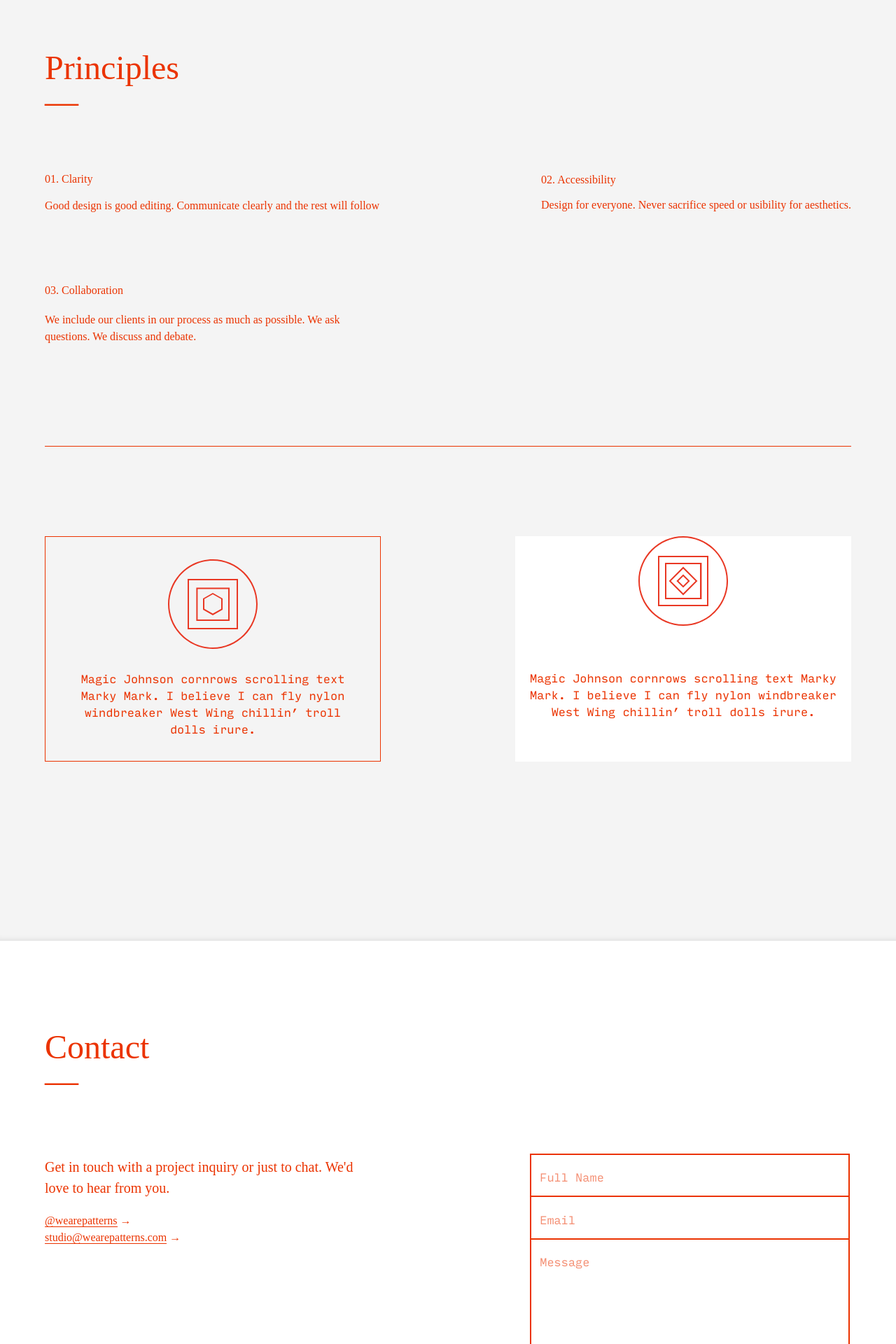
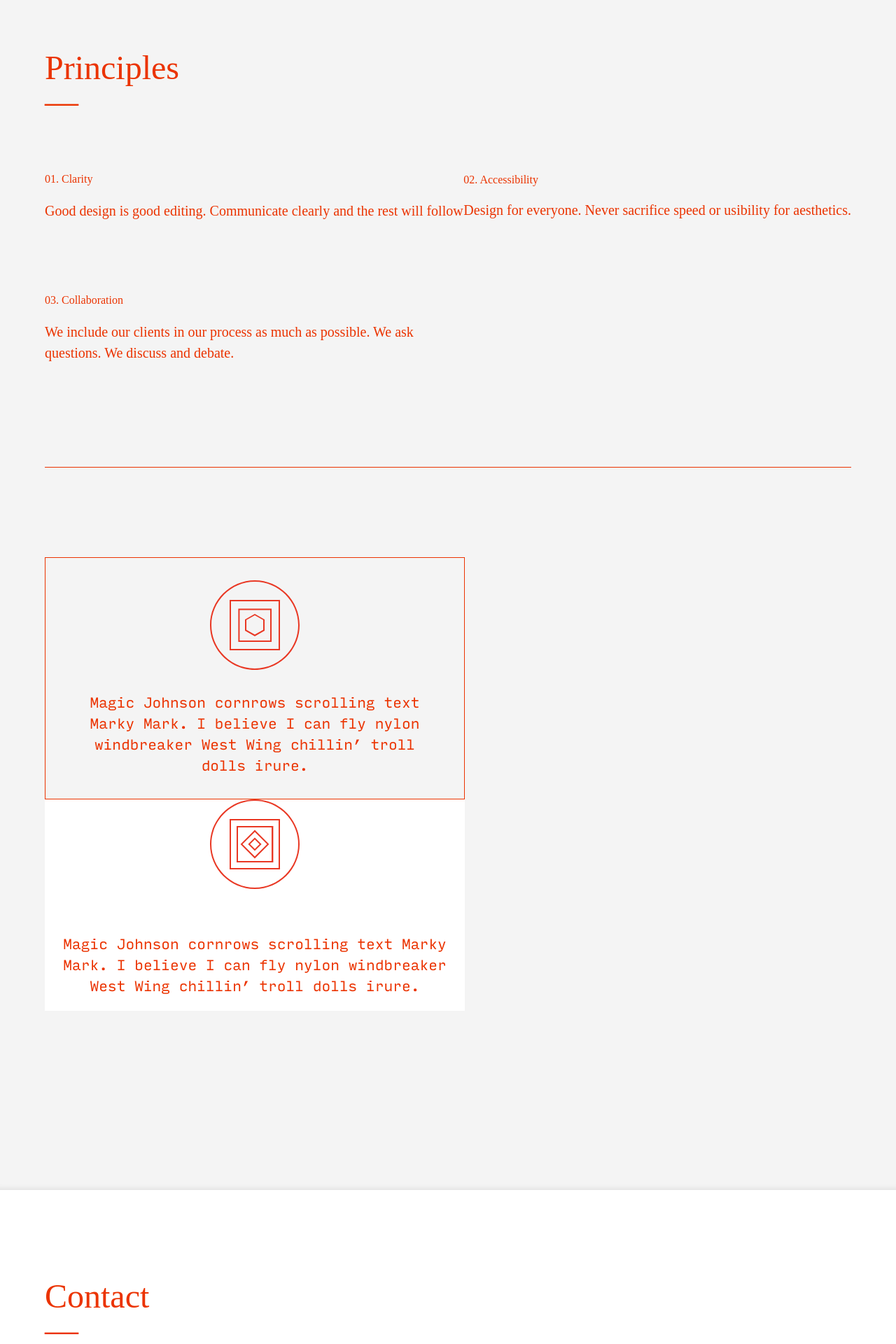
Before and after one commit to wearepatterns/wearepatterns.github.io, a Jekyll site: the page built from index.markdown, in a window 1280 px wide. Shown: the part 592-2512 px from the top of the page at 70% size. Built offline with Jekyll 4.4.1, drawn with Linux system fonts in a browser that asks for light colours.

Commit message:
Update new.html

```diff
--- a/_layouts/new.html
+++ b/_layouts/new.html
@@ -53,7 +53,7 @@
         <h1 class="pb5 pb6-l mb0 f3 f2-ns f1-l lh-title measure-narrow normal">{{ page['description'] }}</h1>
     </header>
     <main class="mb3">
-        <section class="bg-near-white red ph3 ph4-ns ph5-l pb6 pb7-l f5 lh-copy btb b--btlack-10 shadow">
+        <section class="bg-near-white red ph3 ph4-ns ph5-l pb6 pb7-l f4 lh-copy btb b--btlack-10 shadow">
             <h1 class="pt5 pt6-l pb4 mt0 f3 f2-ns f1-l normal lh-solid">Principles
             <br>&mdash;</h1>
             <div class="flex-ns flex-wrap-ns justify-between-ns fw3" style="max-width:80rem;">
```
